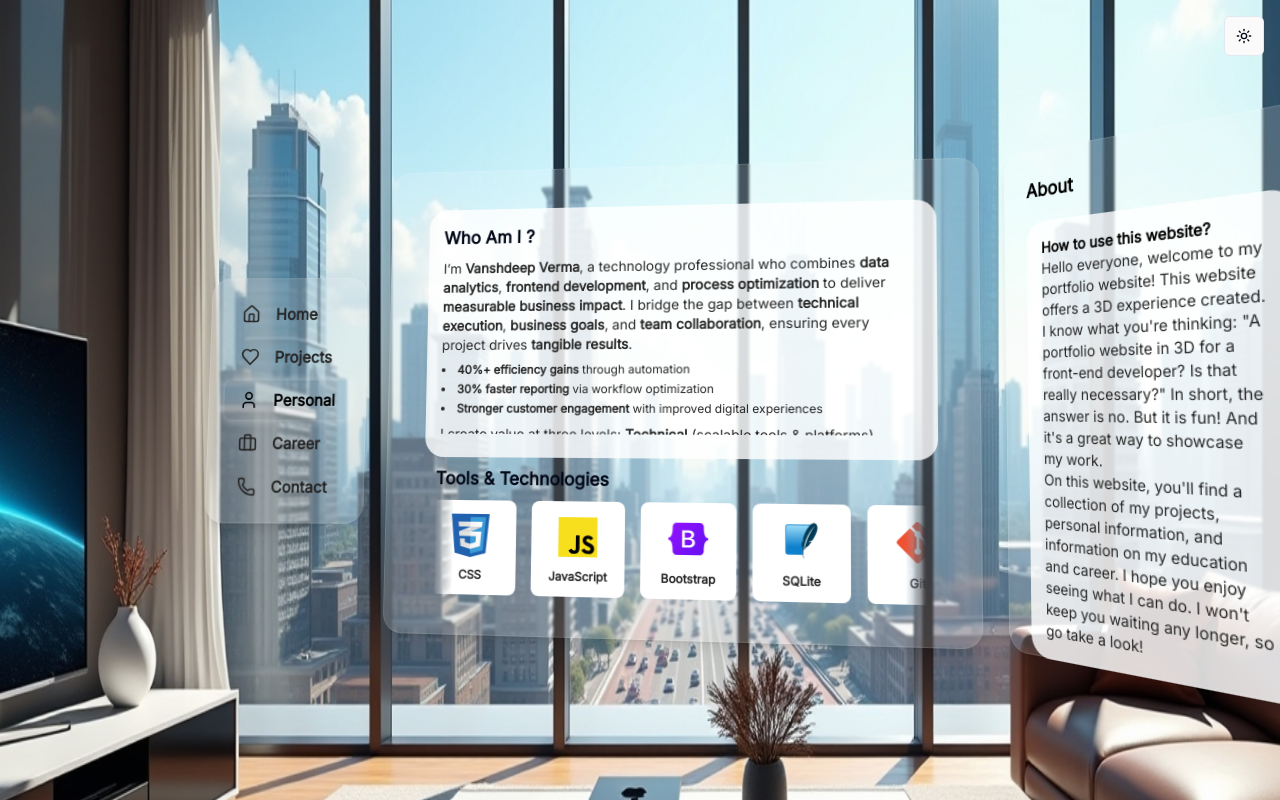
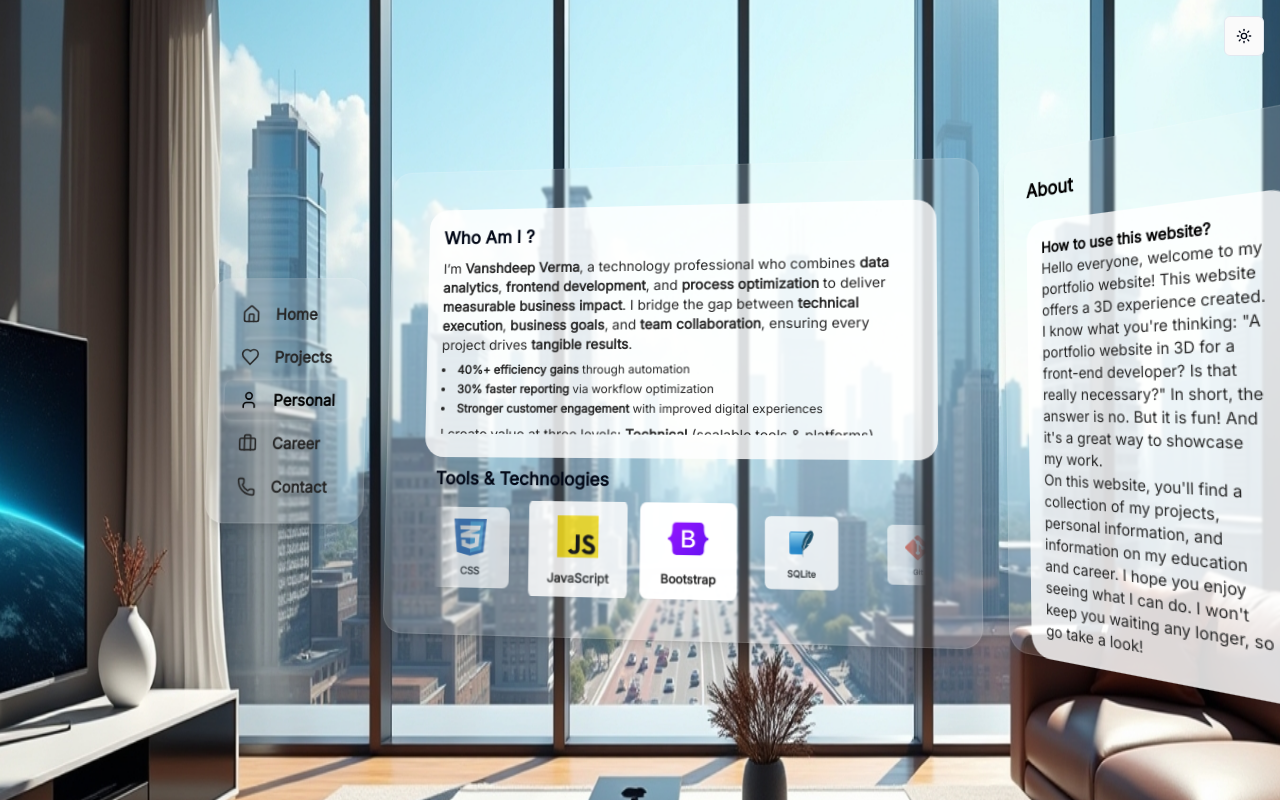
Before and after one commit to 20bcs6794/vansh, a Next.js app: page / in a window 1280 px wide. Both pictures are taken after a click on the button "Personal". Built offline with nearby package versions, Linux system fonts and the light colour scheme; what @genkit-ai/googleai, genkit would draw is missing.

Commit message:
Transform my Tools & Technologies section into a curved linear auto-scro

```diff
--- a/src/components/glass-panel-layout.tsx
+++ b/src/components/glass-panel-layout.tsx
@@ -2,7 +2,7 @@
 
 "use client";
 
-import { type CSSProperties, forwardRef, useRef, useEffect, useState, type ReactNode } from 'react';
+import { type CSSProperties, forwardRef, useRef, useEffect, useState, type ReactNode, useCallback } from 'react';
 import Image from 'next/image';
 import { Home as HomeIcon, Heart, User, Briefcase, Bell, Download, Check, MapPin, Link as LinkIcon, Award, ChevronRight, GraduationCap, Phone, Instagram, Send, Mail, ArrowRight, Loader2, AlertCircle, X, Maximize, Sun, Moon, Copy, ArrowDown } from 'lucide-react';
 import { Button } from '@/components/ui/button';
@@ -537,14 +537,84 @@ const technologiesWithIcons = [
     { name: 'Excel', icon: "/tech_icons/excel.svg" },
 ];
 
-const TechnologyCard = ({ name, icon }: { name: string, icon: string }) => (
-    <div className={cn("bg-white rounded-lg p-2 flex flex-col items-center justify-center text-center gap-2 w-24 h-24 transition-transform duration-200 ease-in-out hover:scale-105")}>
+const TechnologyCard = ({ name, icon, style }: { name: string, icon: string, style?: CSSProperties }) => (
+    <div
+        className={cn("bg-white rounded-lg p-2 flex flex-col items-center justify-center text-center gap-2 w-24 h-24 transition-transform duration-200 ease-in-out hover:scale-105")}
+        style={style}
+    >
         <div className="h-12 flex items-center justify-center">
             <Image src={icon} alt={name} width={40} height={40} className="object-contain" priority fetchPriority="high" />
         </div>
         <span className="font-medium text-xs text-neutral-800"><span className="font-bold">{name}</span></span>
     </div>
 );
+
+const TechMarquee = () => {
+    const marqueeRef = useRef<HTMLDivElement>(null);
+    const contentRef = useRef<HTMLDivElement>(null);
+    const [isPaused, setIsPaused] = useState(false);
+
+    useEffect(() => {
+        const marquee = marqueeRef.current;
+        const content = contentRef.current;
+        if (!marquee || !content) return;
+
+        const updateStyles = () => {
+            const marqueeRect = marquee.getBoundingClientRect();
+            const marqueeCenter = marqueeRect.left + marqueeRect.width / 2;
+
+            Array.from(content.children).forEach(child => {
+                const item = child as HTMLDivElement;
+                const itemRect = item.getBoundingClientRect();
+                const itemCenter = itemRect.left + itemRect.width / 2;
+
+                const distance = Math.abs(marqueeCenter - itemCenter);
+                const normalizedDistance = distance / (marqueeRect.width / 2);
+
+                const scale = Math.max(0.6, 1.2 - normalizedDistance * 0.6);
+                const opacity = Math.max(0.6, 1 - normalizedDistance * 0.4);
+
+                item.style.transform = `scale(${scale})`;
+                item.style.opacity = `${opacity}`;
+            });
+        };
+
+        let animationFrameId: number;
+
+        const animate = () => {
+            updateStyles();
+            animationFrameId = requestAnimationFrame(animate);
+        };
+
+        animate();
+
+        return () => {
+            cancelAnimationFrame(animationFrameId);
+        };
+    }, []);
+
+    return (
+        <div
+            ref={marqueeRef}
+            className="w-full overflow-hidden [mask-image:linear-gradient(to_right,transparent_0,black_20px,black_calc(100%-20px),transparent_100%)] group"
+            onMouseEnter={() => setIsPaused(true)}
+            onMouseLeave={() => setIsPaused(false)}
+        >
+            <div
+                ref={contentRef}
+                className={cn(
+                    "flex w-max gap-4",
+                    isPaused ? "[animation-play-state:paused]" : "[animation-play-state:running]",
+                    "animate-scroll-x"
+                )}
+            >
+                {[...technologiesWithIcons, ...technologiesWithIcons].map((tech, index) => (
+                    <TechnologyCard key={`${tech.name}-${index}`} name={tech.name} icon={tech.icon} />
+                ))}
+            </div>
+        </div>
+    );
+}
 
 const careerTimelineData = [
   {
@@ -1173,21 +1243,8 @@ export function GlassPanelLayout({ orientation }: { orientation?: { beta: number
               </div>
             </div>
             <div className={cn("flex flex-col animate-expand-x px-3")} style={{ animationDelay: '0.1s' }}>
-              <h3 className={cn("text-lg font-bold text-left shrink-0 mb-2", isMobile ? "text-white" : "")}>Tools & Technologies</h3>
-              <div className="w-full overflow-hidden [mask-image:linear-gradient(to_right,transparent_0,black_20px,black_calc(100%-20px),transparent_100%)]">
-                <div className="flex w-max animate-scroll-x gap-4">
-                  <div className="flex shrink-0 gap-4">
-                    {technologiesWithIcons.map((tech, index) => (
-                      <TechnologyCard key={`${tech.name}-${index}`} name={tech.name} icon={tech.icon} />
-                    ))}
-                  </div>
-                  <div className="flex shrink-0 gap-4" aria-hidden="true">
-                    {technologiesWithIcons.map((tech, index) => (
-                      <TechnologyCard key={`${tech.name}-duplicate-${index}`} name={tech.name} icon={tech.icon} />
-                    ))}
-                  </div>
-                </div>
-              </div>
+                <h3 className={cn("text-lg font-bold text-left shrink-0 mb-2", isMobile ? "text-white" : "")}>Tools & Technologies</h3>
+                <TechMarquee />
             </div>
           </div>
         );
@@ -1218,6 +1275,7 @@ export function GlassPanelLayout({ orientation }: { orientation?: { beta: number
                             type: "spring",
                             stiffness: 250,
                             damping: 25,
+                            duration: 0.5,
                         }}
 
                         className="h-full w-full"
```
